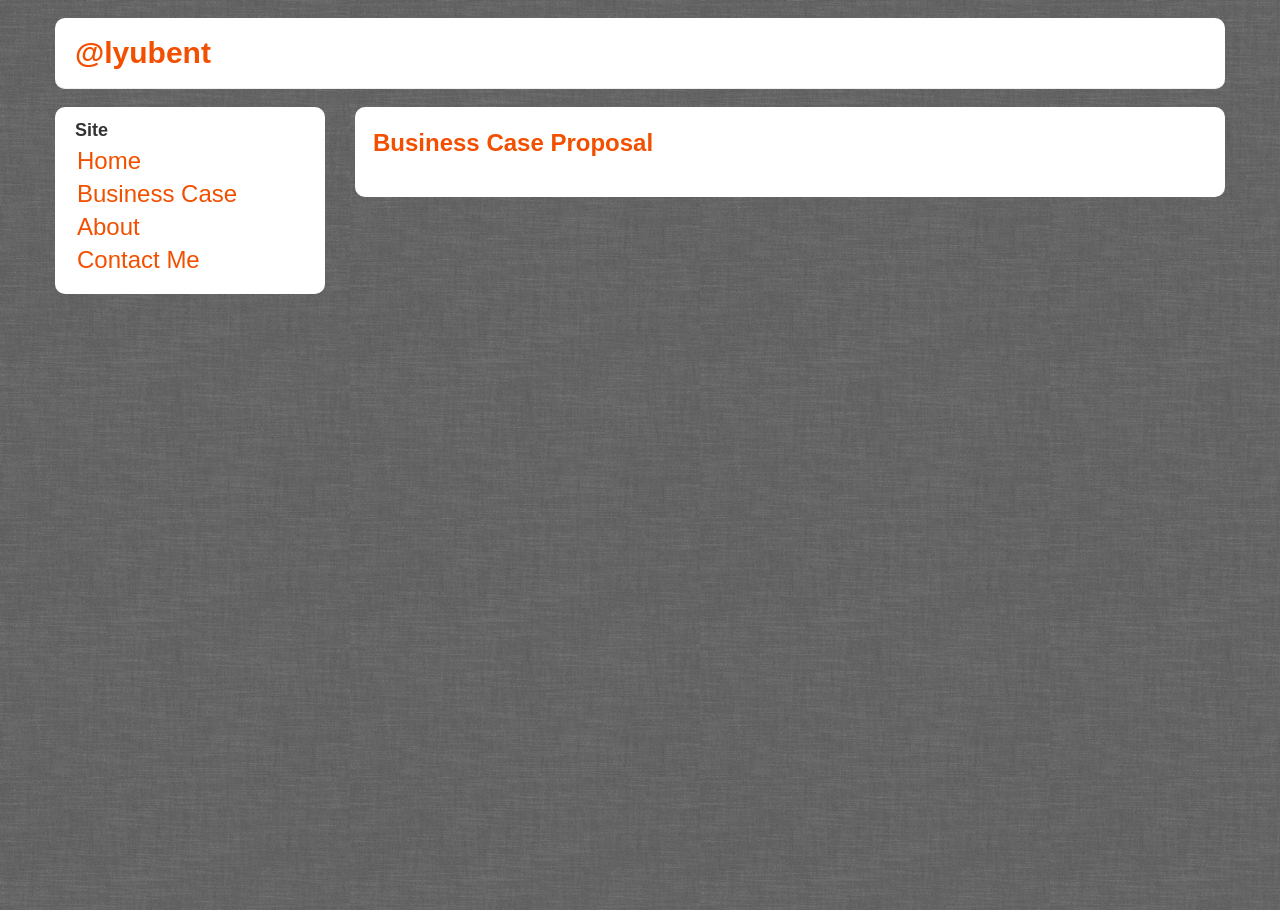
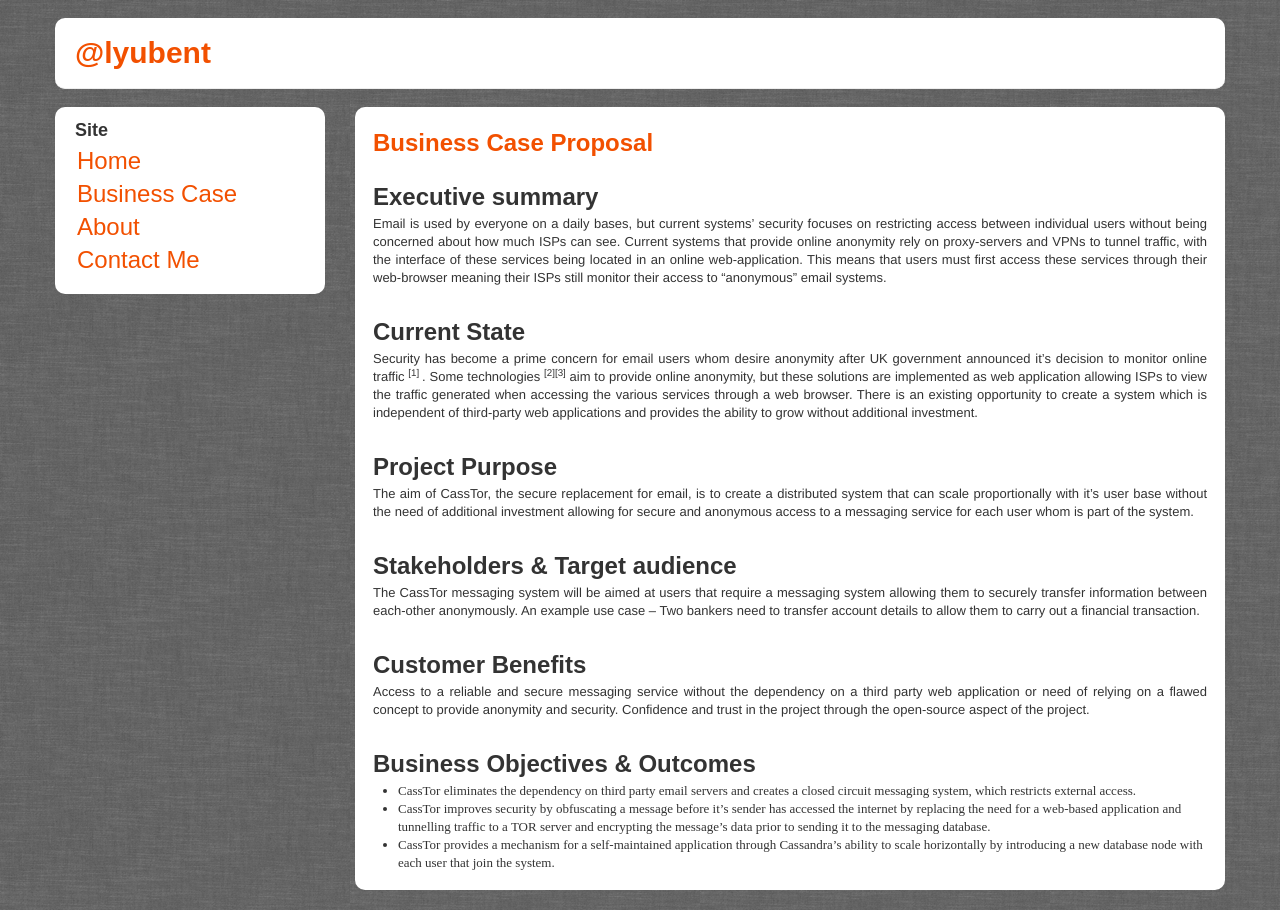
Before and after one commit to lyubent/lyubent.github.com, a Jekyll site: the page built from BusinessCase/index.html, in a window 1280 px wide. Built offline with Jekyll 4.4.1, drawn with Linux system fonts in a browser that asks for light colours; some web fonts are replaced.

Commit message:
Updated BusinessCase/index.html

```diff
--- a/BusinessCase/index.html
+++ b/BusinessCase/index.html
@@ -6,7 +6,30 @@
 
     <br/>
 
-    <h2></h2>
-    <p class="lead" style="text-align:justify;">
-    </p>
+    <h2>Executive summary</h2>
+    <p style="text-align:justify;">Email is used by everyone on a daily bases, but current systems’ security focuses on restricting access between individual users without being concerned about how much ISPs can see. Current systems that provide online anonymity rely on proxy-servers and VPNs to tunnel traffic, with the interface of these services being located in an online web-application. This means that users must first access these services through their web-browser meaning their ISPs still monitor their access to “anonymous” email systems.
+    </p><br/>
+
+    <h2>Current State</h2>
+    <p style="text-align:justify;">Security has become a prime concern for email users whom desire anonymity after UK government announced it’s decision to monitor online traffic <sup>[1] </sup>. Some technologies <sup>[2][3]</sup> aim to provide online anonymity, but these solutions are implemented as web application allowing ISPs to view the traffic generated when accessing the various services through a web browser. There is an existing opportunity to create a system which is independent of third-party web applications and provides the ability to grow without additional investment.
+    </p><br/>
+
+    <h2>Project Purpose</h2>
+    <p style="text-align:justify;">The aim of CassTor, the secure replacement for email, is to create a distributed system that can scale proportionally with it’s user base without the need of additional investment allowing for secure and anonymous access to a messaging service for each user whom is part of the system.
+    </p><br/>
+
+    <h2>Stakeholders & Target audience</h2>
+    <p style="text-align:justify;">The CassTor messaging system will be aimed at users that require a messaging system allowing them to securely transfer information between each-other anonymously. An example use case – Two bankers need to transfer account details to allow them to carry out a financial transaction.
+    </p><br/>
+
+    <h2>Customer Benefits</h2>
+    <p style="text-align:justify;">Access to a reliable and secure messaging service without the dependency on a third party web application or need of relying on a flawed concept to provide anonymity and security. Confidence and trust in the project through the open-source aspect of the project.
+    </p><br/>
+
+    <h2>Business Objectives & Outcomes</h2>
+    <ul>
+    <li>CassTor eliminates the dependency on third party email servers and creates a closed circuit messaging system, which restricts external access.</li>
+    <li>CassTor improves security by obfuscating a message before it’s sender has accessed the internet by replacing the need for a web-based application and tunnelling traffic to a TOR server and encrypting the message’s data prior to sending it to the messaging database.</li>
+    <li>CassTor provides a mechanism for a self-maintained application through Cassandra’s ability to scale horizontally by introducing a new database node with each user that join the system.</li>
+    </ul>
 </div>
```
